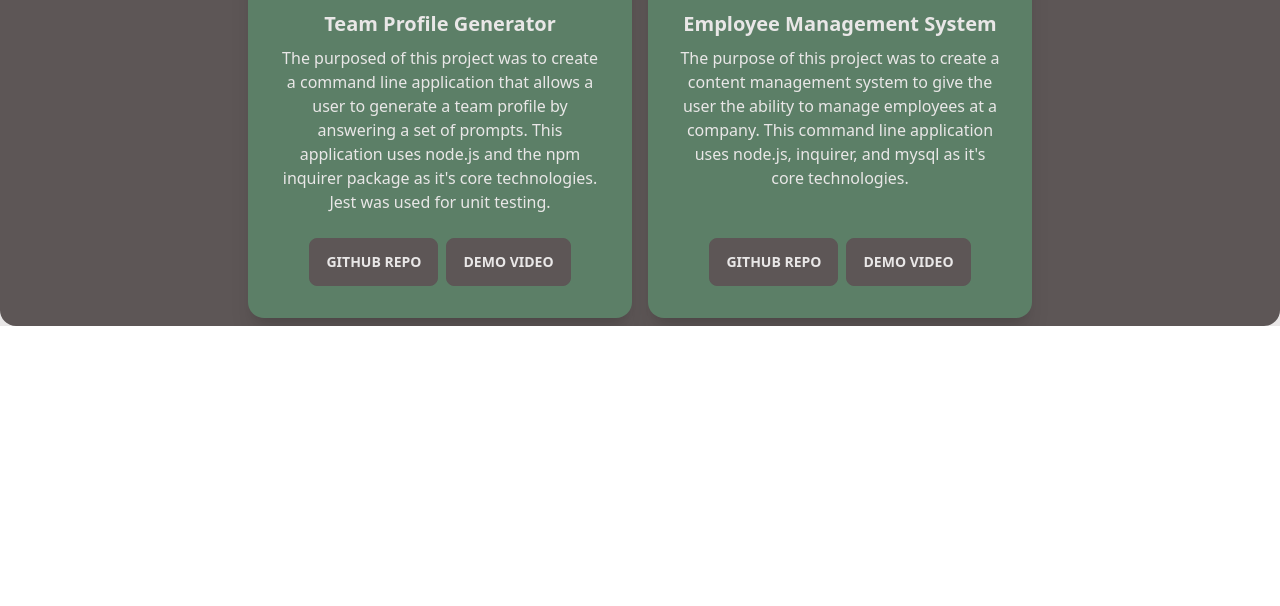
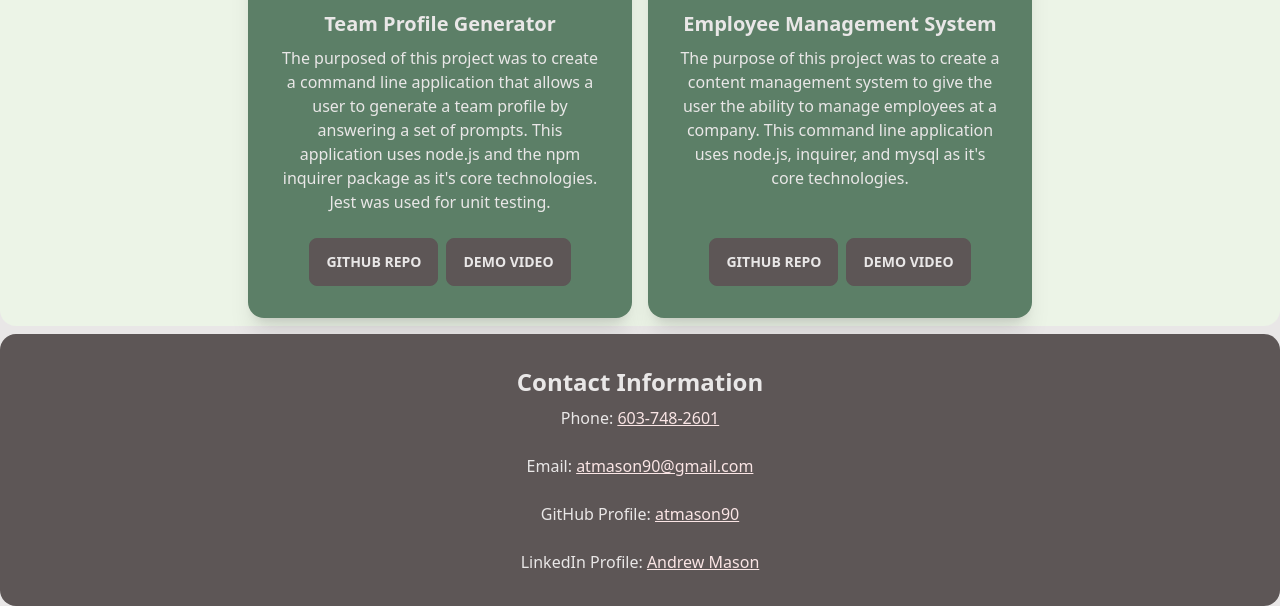
Before and after one commit to atmason90/web-dev-portfolio, a plain HTML site: page public/index.html in a window 1280 px wide. Shown: the part 1458-2064 px from the top of the page. Before the commit the page ends 1784 px from the top, so only its background shows below. Drawn offline with nearby package versions, Linux system fonts and the light colour scheme.

Commit message:
add contact section

```diff
--- a/public/index.html
+++ b/public/index.html
@@ -70,8 +70,8 @@
         </div>
     </div>
 
-    <div class="card w-full mt-2 bg-neutral text-neutral-content">
-        <h2 class="card-title text-2xl justify-center m-4 mt-6">Projects</h2>
+    <div class="card w-full mt-2 bg-secondary text-neutral-content">
+        <h2 class="card-title text-neutral text-2xl justify-center m-4 mt-6">Projects</h2>
         <div class="flex flex-wrap justify-center">
             <div class="card w-96 m-2 bg-primary text-neutral-content shadow-xl">
                 <figure class="px-10 pt-10">
@@ -141,6 +141,20 @@
         </div>
     </div>
 
+    <div class="card w-full mt-2 bg-neutral text-neutral-content">
+        <div class="card-body items-center text-center">
+            <h2 class="card-title text-2xl">Contact Information</h2>
+            <ul>
+                <li>Phone: <a class="text-accent underline" href="tel:6037482601">603-748-2601</a></li>
+                <br>
+                <li>Email: <a class="text-accent underline" href="mailto:atmason90@gmail.com">atmason90@gmail.com</a></li>
+                <br>
+                <li>GitHub Profile: <a class="text-accent underline" href="https://github.com/atmason90" target="#">atmason90</a></li>
+                <br>
+                <li>LinkedIn Profile: <a class="text-accent underline" href="https://www.linkedin.com/in/andrewmason0529/" target="#">Andrew Mason</a></li>
+            </ul>
+        </div>
+    </div>
 
 </body>
 </html>
```
